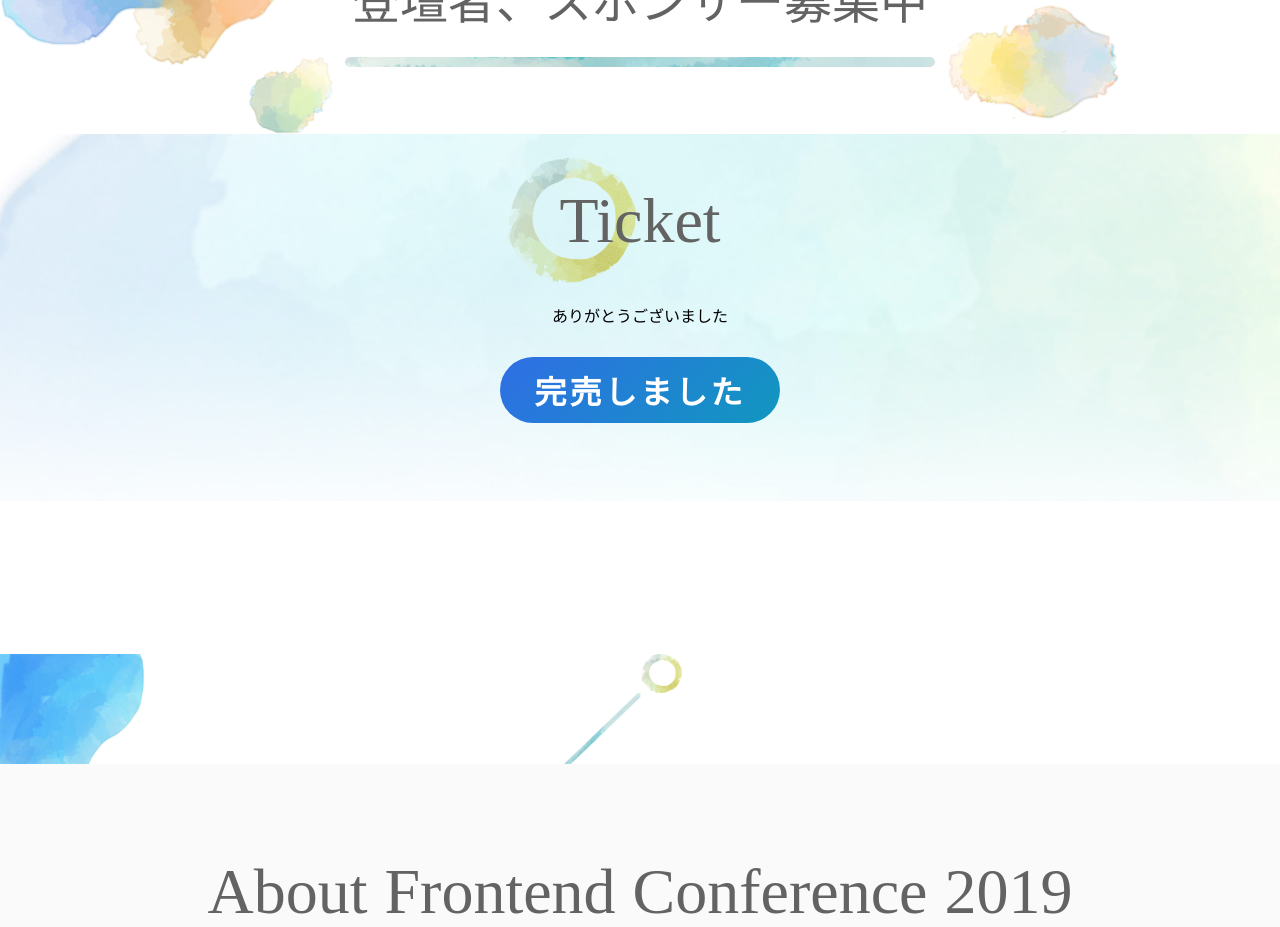
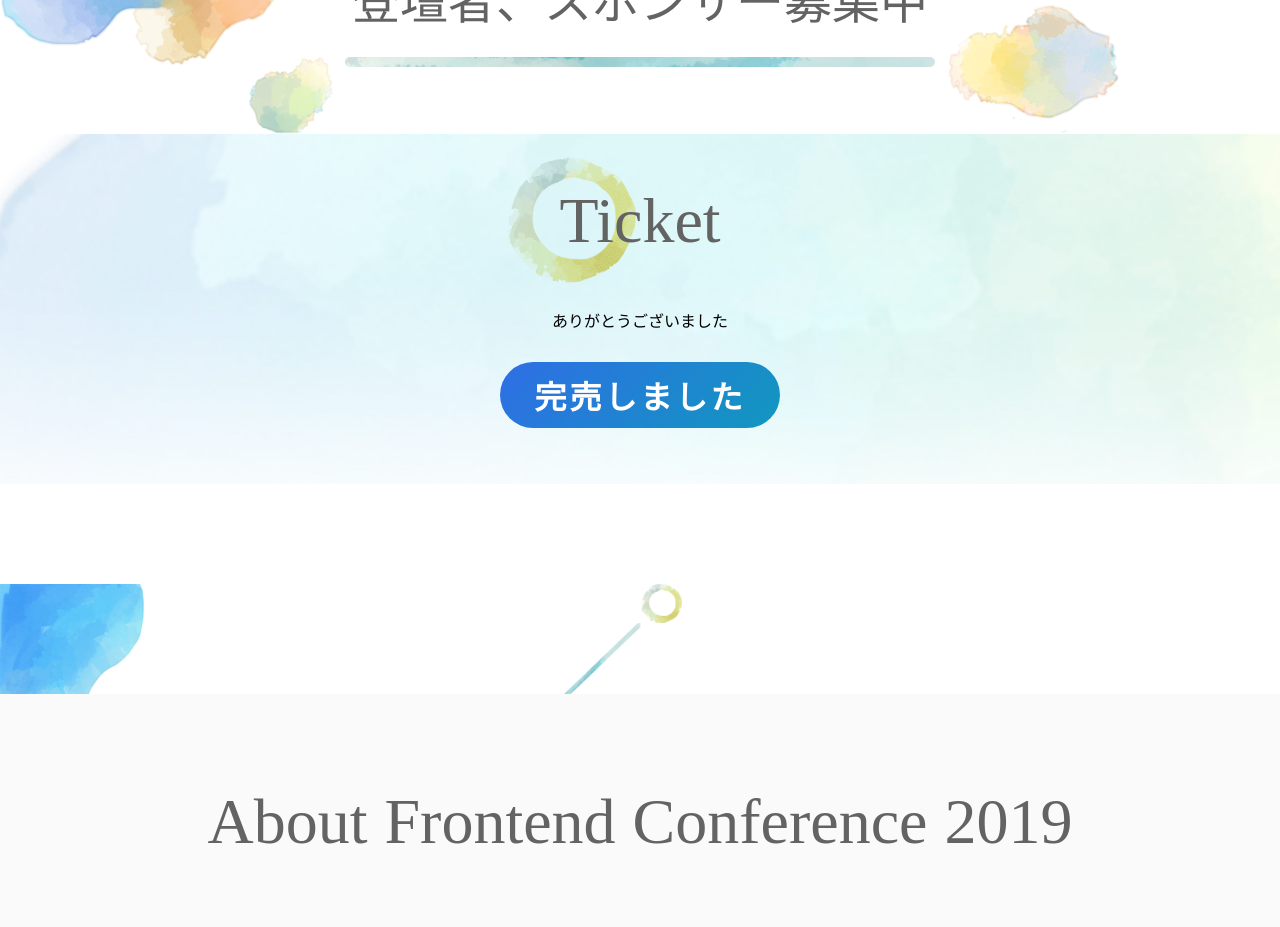
Before and after one commit to kfug/frontconf2019, a Nuxt app: page / in a window 1280 px wide. Shown: the part 840-1767 px from the top of the page. Built offline with nearby package versions, Linux system fonts and the light colour scheme.

Commit message:
Ticketセクション　余白調整

```diff
--- a/components/top/Ticket.vue
+++ b/components/top/Ticket.vue
@@ -53,27 +53,21 @@
   background-size: cover;
   background-repeat: no-repeat;
   @include desktop {
-    background-size: contain;
+    background-size: cover;
   }
 }
 .p-ticket__container {
-  height: 400px;
-  @include desktop {
-    height: calc(100px + 10vw * 2.5);
-  }
+  height: 350px;
 }
 .p-ticket__heading {
   @include c-secHeading-left;
   margin: 80px auto 40px;
   @include desktop {
-    margin: 50px auto calc(10vw * 0.9 - 70px);
+    margin: 50px auto;
   }
 }
 .p-ticket__description {
   margin-bottom: 30px;
-  @include desktop {
-    margin-bottom: calc(10vw * 0.7 - 60px);
-  }
 }
 .p-ticket__btn {
   position: relative;
```
